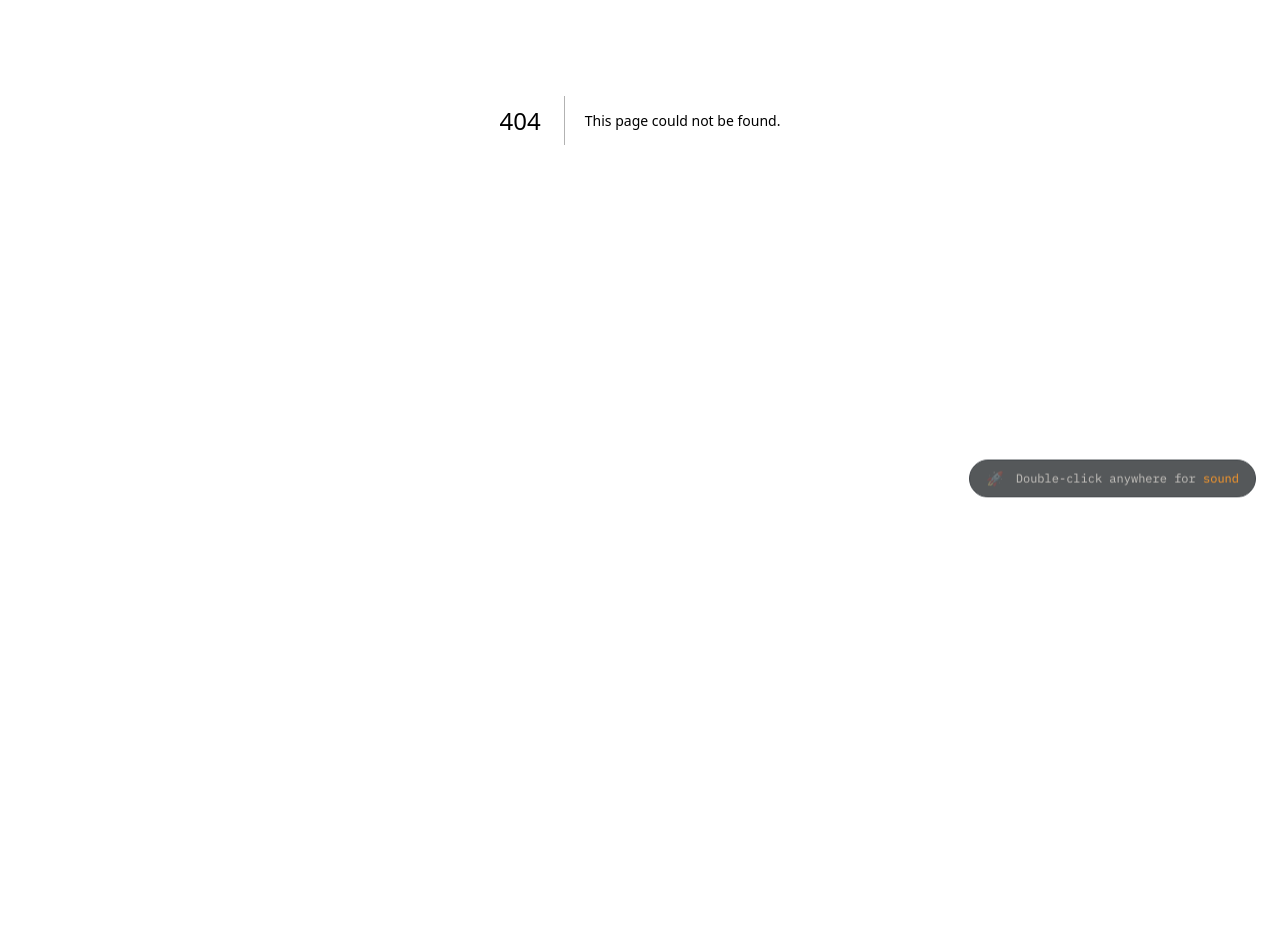
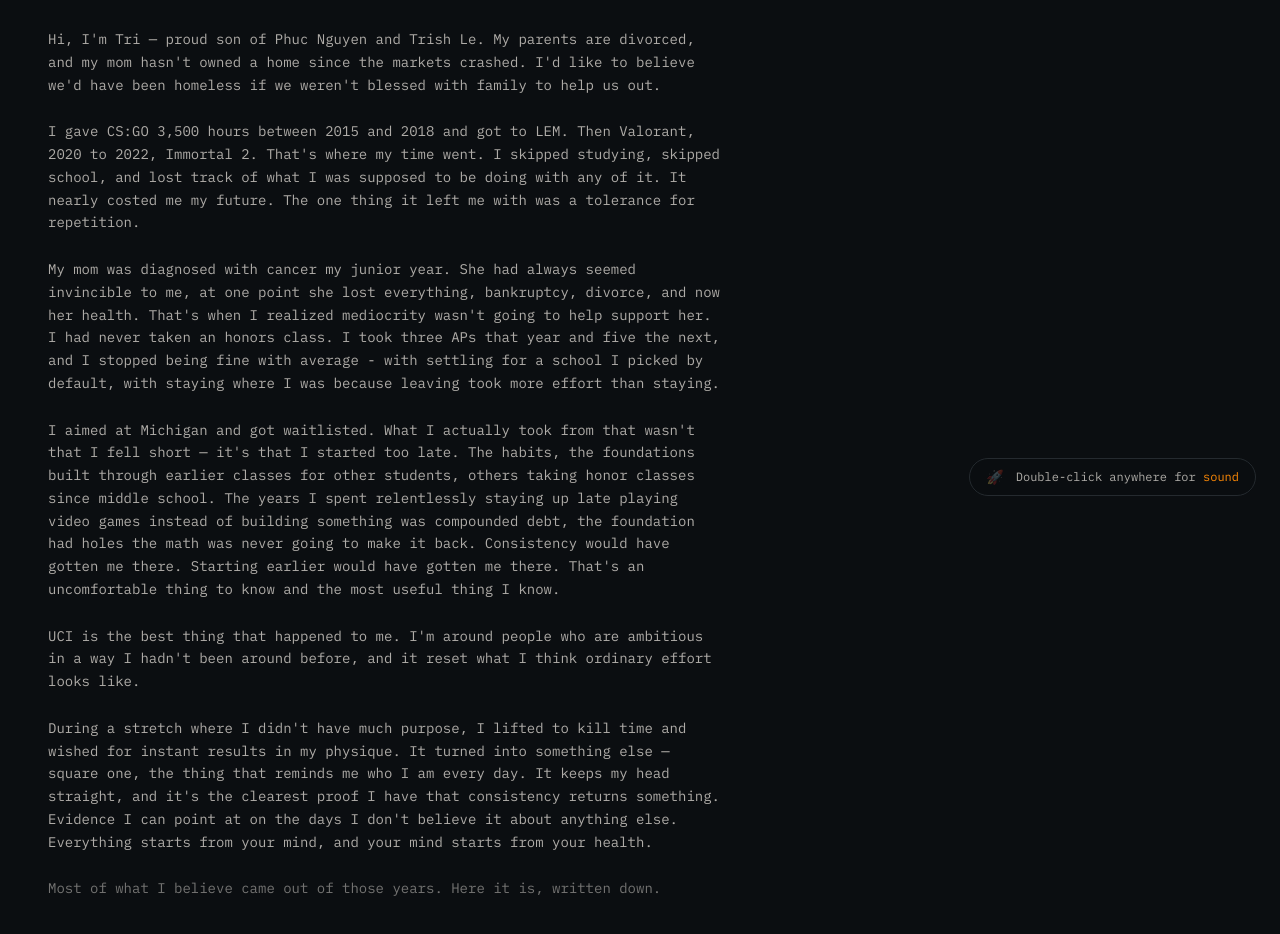
Before and after one commit to JasonNguyen067/TriNguyen, a Next.js app: page /about in a window 1280 px wide. Before the commit this address had no page. Shown: the part 280-1214 px from the top of the page. Before the commit the page ends 800 px from the top, so only its background shows below. Built offline with nearby package versions, Linux system fonts and the light colour scheme.

Commit message:
feat: pages

```diff
--- /dev/null
+++ b/src/app/about/page.tsx
@@ -0,0 +1,82 @@
+import type { Metadata } from "next";
+import Principles from "@/components/sections/Principles";
+
+export const metadata: Metadata = {
+  title: "About — Jason Nguyen",
+  description: "Backstory, and the principles I try to build around.",
+};
+
+export default function AboutPage() {
+  return (
+    <main className="pt-24">
+      <section className="px-6 py-24 lg:px-12">
+        <span className="mb-1 block text-xs text-orange-400">01</span>
+        <h1 className="mb-12 font-heading text-5xl text-foreground">About me</h1>
+
+        <div className="max-w-2xl space-y-6 text-sm leading-relaxed text-foreground/70">
+          <p>
+            Hi, I&apos;m Tri — proud son of Phuc Nguyen and Trish Le. My parents
+            are divorced, and my mom hasn&apos;t owned a home since the markets
+            crashed. I&apos;d like to believe we&apos;d have been homeless if we
+            weren&apos;t blessed with family to help us out.
+          </p>
+          <p>
+            I gave CS:GO 3,500 hours between 2015 and 2018 and got to LEM. Then
+            Valorant, 2020 to 2022, Immortal 2. That&apos;s where my time went.
+            I skipped studying, skipped school, and lost track of what I was
+            supposed to be doing with any of it. It nearly costed me my future.
+            The one thing it left me with was a tolerance for repetition.
+          </p>
+
+          <p>
+            My mom was diagnosed with cancer my junior year. She had always seemed
+            invincible to me, at one point she lost everything, bankruptcy,
+            divorce, and now her health. That&apos;s when I realized mediocrity
+            wasn&apos;t going to help support her. I had never taken an honors class.
+            I took three APs that year and five the next, and I stopped being
+            fine with average - with settling for a school I picked by default,
+            with staying where I was because leaving took more effort than
+            staying.
+          </p>
+
+          <p>
+            I aimed at Michigan and got waitlisted. What I actually took from
+            that wasn&apos;t that I fell short — it&apos;s that I started too
+            late. The habits, the foundations built through earlier classes for
+            other students, others taking honor classes since middle school.
+            The years I spent relentlessly staying up late playing video games
+            instead of building something was compounded debt, the foundation
+            had holes the math was never going to make it back. Consistency would
+            have gotten me there. Starting earlier would have gotten me there.
+            That&apos;s an uncomfortable thing to know and the most useful thing
+            I know.
+          </p>
+
+          <p>
+            UCI is the best thing that happened to me. I&apos;m around people
+            who are ambitious in a way I hadn&apos;t been around before, and it
+            reset what I think ordinary effort looks like.
+          </p>
+
+          <p>
+            During a stretch where I didn&apos;t have much purpose, I lifted to
+            kill time and wished for instant results in my physique. It turned
+            into something else — square one, the thing that reminds me who I am
+            every day. It keeps my head straight, and it&apos;s the clearest
+            proof I have that consistency returns something. Evidence I can point
+            at on the days I don&apos;t believe it about anything else.
+            Everything starts from your mind, and your mind starts from your
+            health.
+          </p>
+
+          <p className="text-foreground/45">
+            Most of what I believe came out of those years. Here it is, written
+            down.
+          </p>
+        </div>
+      </section>
+
+      <Principles />
+    </main>
+  );
+}
--- /dev/null
+++ b/src/app/experience/page.tsx
@@ -0,0 +1,47 @@
+import type { Metadata } from "next";
+import ExperienceTimeline from "@/components/ui/ExperienceTimeline";
+import { involvementExperiences, workExperiences } from "@/lib/experience";
+
+export const metadata: Metadata = {
+  title: "Experience — Jason Nguyen",
+  description: "Where I've worked, and what I've helped run on campus.",
+};
+
+export default function ExperiencePage() {
+  return (
+    <main className="pt-24">
+      <section className="px-6 py-24 lg:px-12">
+        <span className="mb-1 block text-xs text-orange-400">03</span>
+        <h1 className="mb-3 font-heading text-5xl text-foreground">
+          Experience
+        </h1>
+        <p className="mb-16 max-w-xl text-sm leading-relaxed text-foreground/45">
+          Four internships, plus the campus orgs where I&apos;ve owned projects
+          from empty repo to shipped.
+        </p>
+
+        <div className="grid gap-16 lg:grid-cols-2">
+          <div>
+            <h2 className="mb-8 text-[11px] uppercase tracking-wider text-foreground/45">
+              Internships
+            </h2>
+            <ExperienceTimeline items={workExperiences} />
+          </div>
+
+          <div>
+            <h2 className="mb-8 text-[11px] uppercase tracking-wider text-foreground/45">
+              Involvement
+            </h2>
+            <ExperienceTimeline items={involvementExperiences} />
+          </div>
+        </div>
+
+        <p className="mt-20 max-w-xl border-t border-border pt-8 text-sm leading-relaxed text-foreground/70">
+          Currently looking for Winter, Spring, and Summer 2027 co-ops —
+          primarily C++ backend and infrastructure roles. Most of what
+          I&apos;ve shipped is full-stack, so I&apos;m comfortable there too.
+        </p>
+      </section>
+    </main>
+  );
+}
--- /dev/null
+++ b/src/app/journal/[slug]/page.tsx
@@ -0,0 +1,45 @@
+import type { Metadata } from "next";
+import { notFound } from "next/navigation";
+import JournalArticle from "@/components/sections/JournalArticle";
+import { getJournalEntries, getJournalEntry } from "@/lib/journal";
+
+type JournalEntryPageProps = {
+  /** Next 16: route params arrive as a promise */
+  params: Promise<{ slug: string }>;
+};
+
+/** prerenders every entry at build time */
+export function generateStaticParams() {
+  return getJournalEntries().map((entry) => ({ slug: entry.slug }));
+}
+
+export async function generateMetadata({
+  params,
+}: JournalEntryPageProps): Promise<Metadata> {
+  const { slug } = await params;
+  const entry = getJournalEntry(slug);
+
+  if (!entry) return { title: "Not found — Jason Nguyen" };
+
+  return {
+    title: `${entry.title} — Jason Nguyen`,
+    description: entry.summary,
+  };
+}
+
+export default async function JournalEntryPage({
+  params,
+}: JournalEntryPageProps) {
+  const { slug } = await params;
+  const entry = getJournalEntry(slug);
+
+  if (!entry) notFound();
+
+  return (
+    <main className="pt-24">
+      <section className="px-6 py-24 lg:px-12">
+        <JournalArticle entry={entry} />
+      </section>
+    </main>
+  );
+}
--- /dev/null
+++ b/src/app/journal/page.tsx
@@ -0,0 +1,26 @@
+import type { Metadata } from "next";
+import JournalEntryList from "@/components/sections/JournalEntryList";
+import { getJournalEntries } from "@/lib/journal";
+
+export const metadata: Metadata = {
+  title: "Journal — Jason Nguyen",
+  description: "Notes on building things, and on the years before I did.",
+};
+
+export default function JournalPage() {
+  const entries = getJournalEntries();
+
+  return (
+    <main className="pt-24">
+      <section className="px-6 py-24 lg:px-12">
+        <span className="mb-1 block text-xs text-orange-400">01</span>
+        <h1 className="mb-4 font-heading text-5xl text-foreground">Journal</h1>
+        <p className="mb-12 max-w-xl text-sm leading-relaxed text-foreground/45">
+          Notes on building things, and on the years before I did.
+        </p>
+
+        <JournalEntryList entries={entries} />
+      </section>
+    </main>
+  );
+}
--- /dev/null
+++ b/src/app/projects/page.tsx
@@ -0,0 +1,36 @@
+import type { Metadata } from "next";
+import ProjectEntry from "@/components/ui/ProjectEntry";
+import { projects } from "@/lib/projects";
+
+export const metadata: Metadata = {
+  title: "Work — Jason Nguyen",
+  description: "Projects I've built, and what came out of them.",
+};
+
+const formatIndex = (position: number) =>
+  String(position + 1).padStart(2, "0");
+
+export default function ProjectsPage() {
+  return (
+    <main className="pt-24">
+      <section className="px-6 py-24 lg:px-12">
+        <span className="mb-1 block text-xs text-orange-400">02</span>
+        <h1 className="mb-3 font-heading text-5xl text-foreground">Work</h1>
+        <p className="mb-20 max-w-xl text-sm leading-relaxed text-foreground/45">
+          Things I&apos;ve built — open source, hackathons, and a personal
+          project or two. Numbers where there are numbers.
+        </p>
+
+        <div>
+          {projects.map((project, position) => (
+            <ProjectEntry
+              key={project.id}
+              project={project}
+              index={formatIndex(position)}
+            />
+          ))}
+        </div>
+      </section>
+    </main>
+  );
+}
```
